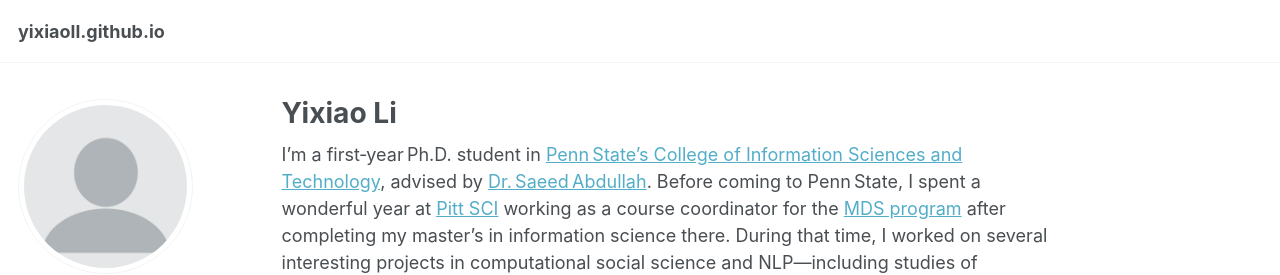
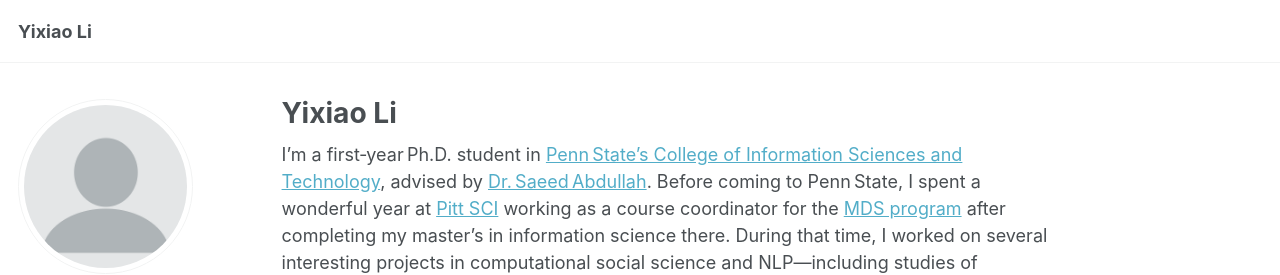
Before and after one commit to yixiaoll/yixiaoll.github.io, a Jekyll site: the page built from _pages/about.md, in a window 1280 px wide. Shown: the top 275 px of the page. Built offline with Jekyll 4.4.1, drawn with Linux system fonts in a browser that asks for light colours; a script that is not in the unit is left out.

Commit message:
Update _config.yml

```diff
--- a/_config.yml
+++ b/_config.yml
@@ -9,8 +9,8 @@
 # Basic Site Settings
 locale                   : "en-US"
 site_theme               : "default"
-title                    : # "Yixiao Li"
-title_separator          : # "-"
+title                    : "Yixiao Li"
+title_separator          : "-"
 name                     : &name "Your Name"
 description              : &description "personal description"
 url                      : https://yixiaoll.github.io # the base hostname & protocol for your site e.g. "https://[your GitHub username].github.io" or if you already have some other page hosted on Github then use "https://[your GitHub username].github.io/[Your Repo Name]"
```
